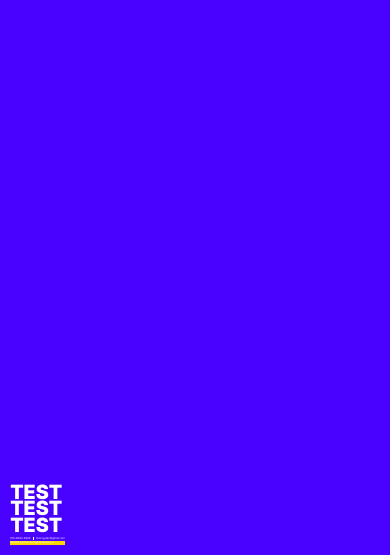
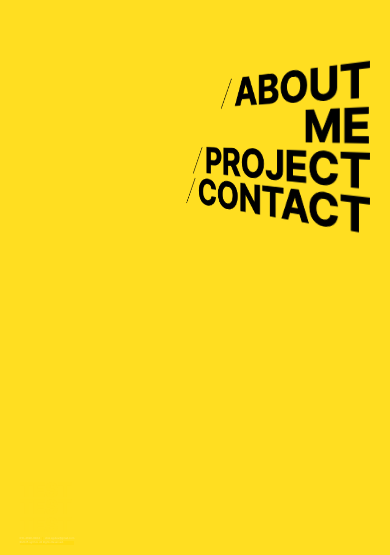
Before and after one commit to sgchoi-dev/portfolio, a Next.js app: page / in a window 390 px wide. Shown: the part 289-844 px from the top of the page. Built offline with nearby package versions, Linux system fonts and the light colour scheme.

Commit message:
main 메뉴 css 완성

```diff
--- a/src/app/page.tsx
+++ b/src/app/page.tsx
@@ -1,5 +1,6 @@
 import Image from "next/image";
 import styles from "./page.module.css";
+import Link from "next/link";
 // import "../css/index.css";
 
 export default function Home() {
@@ -8,19 +9,10 @@ export default function Home() {
       <div className="main-my-info">
         <div className="name-area">
           <p className="name">
-            TEST
-            <br />
-            TEST
-            <br />
-            TEST
+            <span className="row">TEST</span>
+            <span className="row">TEST</span>
+            <span className="row">TEST</span>
           </p>
-          {/* <p className="name">
-            CHOI
-            <br />
-            SEUL
-            <br />
-            GI
-          </p> */}
         </div>
 
         <div className="bot-area">
@@ -35,6 +27,62 @@ export default function Home() {
           <p className="copyright">©2025 sgChoi. All Rights Reserved.</p>
         </div>
       </div>
+
+      {/* <div className="menu-wrap">
+        <div className="mnue-list">
+          <Link className="menu" href={"/project"}>
+            <span className="txt">PROJECT</span>
+          </Link>
+        </div>
+      </div> */}
+
+      <div className="main-menu-area">
+        <div className="menu-perspective">
+          <div className="container">
+            <div className="menus">
+              <ul className="menus-wrap">
+                <li className="menusLi">
+                  <div className="menu-container">
+                    <a href="/work/studiomega/" className="">
+                      ABOUT
+                      <br />
+                      ME
+                    </a>
+                  </div>
+                </li>
+                <li className="menusLi">
+                  <div className="menu-container">
+                    <a href="/work/thebrigade/" className="">
+                      PROJECT
+                    </a>
+                  </div>
+                </li>
+                <li className="menusLi">
+                  <div className="menu-container">
+                    <a href="/work/thebrigade/" className="">
+                      CONTACT
+                    </a>
+                  </div>
+                </li>
+                {/* <li className="menusLi">
+                  <div className="menu-container">
+                    <a href="/work/push/" className="">
+                      Push
+                    </a>
+                  </div>
+                </li>
+                <li className="menusLi">
+                  <div className="menu-container">
+                    <a href="/work/onxmaps/" data-info="2017">
+                      onX Maps
+                    </a>
+                  </div>
+                </li> */}
+              </ul>
+            </div>
+          </div>
+        </div>
+      </div>
     </main>
   );
 }
--- a/src/scss/_main.scss
+++ b/src/scss/_main.scss
@@ -1,19 +1,30 @@
 main {
+  display: flex;
+
   position: relative;
+
   width: 100%;
   min-height: 100vh;
-  background-color: #4801ff;
+  // background-color: #4801ff;
+  //background-color: #550080;
+  // background-color: #800080;
+  background-color: #ffde21;
 
   .main-my-info {
     display: flex;
     flex-direction: column;
     gap: 20rem;
     position: absolute;
-    left: 50rem;
+    left: 5vw;
     bottom: 50rem;
-    color: #fff;
+    color: #ffde21;
+    z-index: 1;
+    opacity: 0.4;
     .name-area {
       .name {
+        display: flex;
+        flex-direction: column;
+        gap: 5rem;
         font-weight: 900;
         font-size: 100rem;
         line-height: 80%;
@@ -25,6 +36,7 @@ main {
       flex-direction: column;
       gap: 6rem;
       font-size: 14rem;
+      color: #fff;
 
       .my-detail-info {
         display: flex;
@@ -40,7 +52,7 @@ main {
               margin: 0 10rem;
               width: 1px;
               height: 13rem;
-              background-color: #fff;
+              background-color: gold;
             }
           }
         }
@@ -54,3 +66,339 @@ main {
     }
   }
 }
+
+.main-menu-area {
+  // Stage
+  position: absolute;
+  left: 0;
+  top: 0;
+  width: 100%;
+  height: 100vh;
+
+  .menu-perspective {
+    position: relative;
+    width: 100%;
+    perspective: 100vw;
+  }
+
+  &:not(.isMobile) {
+    .menu-perspective {
+      height: 100vh;
+      overflow-x: hidden;
+      overflow-y: auto;
+    }
+  }
+
+  .container {
+    position: relative;
+    width: 100%;
+    transform: translateZ(0);
+    transform-style: preserve-3d;
+  }
+
+  .menus {
+    position: fixed;
+    top: 0;
+    left: 0;
+    display: flex;
+    align-items: center;
+    justify-content: flex-end;
+    width: 100%;
+    height: 100vh;
+    padding: 50rem 5vw;
+    transform-style: preserve-3d;
+    opacity: 1;
+    transition: opacity 1s;
+  }
+
+  &.safari .menus {
+    position: absolute;
+    padding-bottom: 0;
+  }
+
+  &.isMobile {
+    .menus {
+      position: static;
+    }
+  }
+
+  // Projects
+
+  .menus-wrap {
+    position: relative;
+    margin: 0;
+    padding-left: 0;
+    list-style: none;
+    text-align: right;
+    width: 95%;
+    transform-style: preserve-3d;
+  }
+
+  .menusLi {
+    cursor: pointer;
+    transform-style: preserve-3d;
+  }
+
+  .menu-container {
+    transform: rotate3d(0, 1, 0, -45deg) translateZ(0) scale(1);
+    transform-origin: right center;
+    transform-style: preserve-3d;
+    will-change: transform;
+
+    @media screen and (min-width: 768px) {
+      transition: transform 1.5s cubic-bezier(0.075, 0.82, 0.165, 1);
+    }
+  }
+
+  &:not(.intro) .menusLi:hover .menu-container,
+  &:not(.intro) .menusLi.isHovered .menu-container {
+    transform: rotate3d(0, 1, 0, -35deg) translateZ(0) scale(1);
+    transition-duration: 1s;
+  }
+
+  .menusLi.isSelected .menu-container,
+  .menusLi.isSelected:hover .menu-container {
+    transform: rotate3d(0, 1, 0, 0deg) translateZ(0) scale(1);
+
+    @media screen and (max-width: 767px) {
+      transition: transform 1.5s cubic-bezier(0.075, 0.82, 0.165, 1), opacity 1.5s cubic-bezier(0.075, 0.82, 0.165, 1);
+    }
+
+    a {
+      @supports ((-webkit-text-stroke: 3px #151515) or (text-stroke: 3px #151515)) {
+        -webkit-text-stroke: 0px #151515;
+        text-stroke: 0px #151515;
+      }
+    }
+  }
+
+  &:not(.intro) .menus-wrap:hover .menusLi:hover a,
+  &:not(.intro) .menus-wrap:hover .menusLi.isHovered a {
+    transition-duration: 0.3s;
+
+    @supports ((-webkit-text-stroke: 3px #151515) or (text-stroke: 3px #151515)) {
+      color: #fff;
+      color: transparent;
+    }
+  }
+
+  .menus-wrap a {
+    position: relative;
+    color: #000;
+    text-decoration: none;
+    text-transform: uppercase;
+    font-size: 9.6vw;
+    font-weight: 700;
+    letter-spacing: 0.02em;
+    line-height: 0.9em;
+
+    transition: color 0.5s, opacity 0.5s;
+
+    @supports ((-webkit-text-stroke: 2px #000) or (text-stroke: 2px #000)) {
+      -webkit-text-stroke: 2px #000;
+      text-stroke: 2px #000;
+    }
+  }
+
+  .menus-wrap a:before {
+    content: attr(data-info);
+    white-space: pre;
+    position: absolute;
+    top: 3.7em;
+    left: -250px;
+    width: 200px;
+    text-align: right;
+    font-size: 0.7vw;
+    font-weight: 500;
+    letter-spacing: 0;
+    line-height: 1em;
+    color: #000 !important;
+    pointer-events: none;
+    transition: none;
+    @supports ((-webkit-text-stroke: 2px #000) or (text-stroke: 2px #000)) {
+      -webkit-text-stroke: transparent;
+      text-stroke: transparent;
+    }
+  }
+
+  .menus-wrap a:after {
+    content: "";
+    position: absolute;
+    top: 0.23em;
+    left: -0.3em;
+    width: 2px;
+    height: 0.85em;
+    background-color: #000;
+    transform: rotateZ(25deg);
+    pointer-events: none;
+  }
+
+  @media screen and (min-width: 768px) and (max-width: 1320px) {
+    .menus-wrap a {
+      font-size: 7.4vw;
+
+      @supports ((-webkit-text-stroke: 2px #000) or (text-stroke: 2px #000)) {
+        -webkit-text-stroke-width: 2px;
+        text-stroke-width: 2px;
+      }
+    }
+
+    .menus-wrap a:after {
+      width: 2px;
+    }
+  }
+
+  @media screen and (max-width: 767px) {
+    overflow-x: hidden;
+
+    .menus {
+      padding-top: 17vw;
+      padding-bottom: 17vw;
+    }
+
+    .menus-wrap a {
+      @supports ((-webkit-text-stroke: 1px #000) or (text-stroke: 1px #000)) {
+        -webkit-text-stroke-width: 1px;
+        text-stroke-width: 1px;
+      }
+    }
+
+    .menus-wrap a:after {
+      width: 1px;
+    }
+  }
+
+  @media screen and (max-width: 420px) {
+    .menus {
+      padding-top: 25vw;
+    }
+
+    .menus-wrap a:before {
+      top: 10px;
+      left: -220px;
+      font-size: 7px;
+    }
+
+    .menus-wrap a:after {
+      top: 10px;
+      left: -15px;
+    }
+
+    .menus-wrap {
+      width: 100%;
+    }
+
+    .menus-wrap a {
+      font-size: 13vw;
+      letter-spacing: normal;
+    }
+  }
+
+  // Intro
+
+  &:not(.isMobile).intro {
+    pointer-events: none;
+  }
+
+  &.intro .menus {
+    transform: translate3d(0, -110%, 0);
+    animation: introStage 2s forwards;
+  }
+
+  &:not(.isMobile).intro .menus {
+    position: absolute;
+  }
+
+  &.intro .menu-container {
+    visibility: hidden;
+    transition: none;
+    animation: introProjectContainer 2s forwards;
+  }
+
+  @for $i from 1 through 8 {
+    &.intro .menusLi:nth-child(#{$i}) .menu-container {
+      animation-delay: 1s - ($i / 10);
+    }
+  }
+
+  @keyframes introStage {
+    0% {
+      transform: translate3d(0, -110%, 0);
+    }
+    100% {
+      transform: translate3d(0, 0, 0);
+    }
+  }
+
+  @keyframes introProjectContainer {
+    0% {
+      visibility: visible;
+      opacity: 0;
+      transform: rotate3d(0, 1, 0, -100deg) translateZ(0) scale(1);
+    }
+    100% {
+      visibility: visible;
+      opacity: 1;
+      transform: rotate3d(0, 1, 0, -45deg) translateZ(0) scale(1);
+    }
+  }
+
+  // Outro
+
+  &.outro {
+    &:not(.isMobile) {
+      pointer-events: none;
+    }
+
+    .container {
+      transform: translate3d(0, 0, 0);
+      animation: outro 0.5s cubic-bezier(0.39, 0.575, 0.565, 1) 1.15s forwards;
+    }
+
+    .menu-container {
+      transition: transform 1.5s cubic-bezier(0.075, 0.82, 0.165, 1), opacity 1.5s cubic-bezier(0.075, 0.82, 0.165, 1);
+    }
+
+    .menusLi:not(.isSelected) .menu-container {
+      transform: rotate3d(0, 1, 0, -114deg) translateZ(0) scale(1);
+      opacity: 0;
+      transition-timing-function: cubic-bezier(0.55, 0.055, 0.675, 0.19);
+      transition-duration: 0.25s;
+    }
+
+    @for $i from 1 through 9 {
+      .menusLi:not(.isSelected):nth-child(#{$i}) .menu-container {
+        transition-delay: 1s - ($i / 10);
+      }
+    }
+
+    .menusLi.isSelected .menu-container,
+    .menusLi.isSelected:hover .menu-container {
+      transform: rotate3d(0, 1, 0, 0deg) translateZ(0) scale(0.7);
+      opacity: 0;
+      transition-duration: 0.5s;
+      transition-delay: 1s;
+    }
+
+    .menusLi.isSelected .menu-container a {
+      transition-delay: 1.15s;
+    }
+
+    .menusLi.isSelected .menu-container a {
+      &:before,
+      &:after {
+        opacity: 0;
+        transition: opacity 0.2s ease-out 0.15s;
+      }
+    }
+
+    @keyframes outro {
+      0% {
+        transform: translate3d(0, 0, 0);
+      }
+      100% {
+        transform: translate3d(0, -25vh, 0);
+      }
+    }
+  }
+}
```
